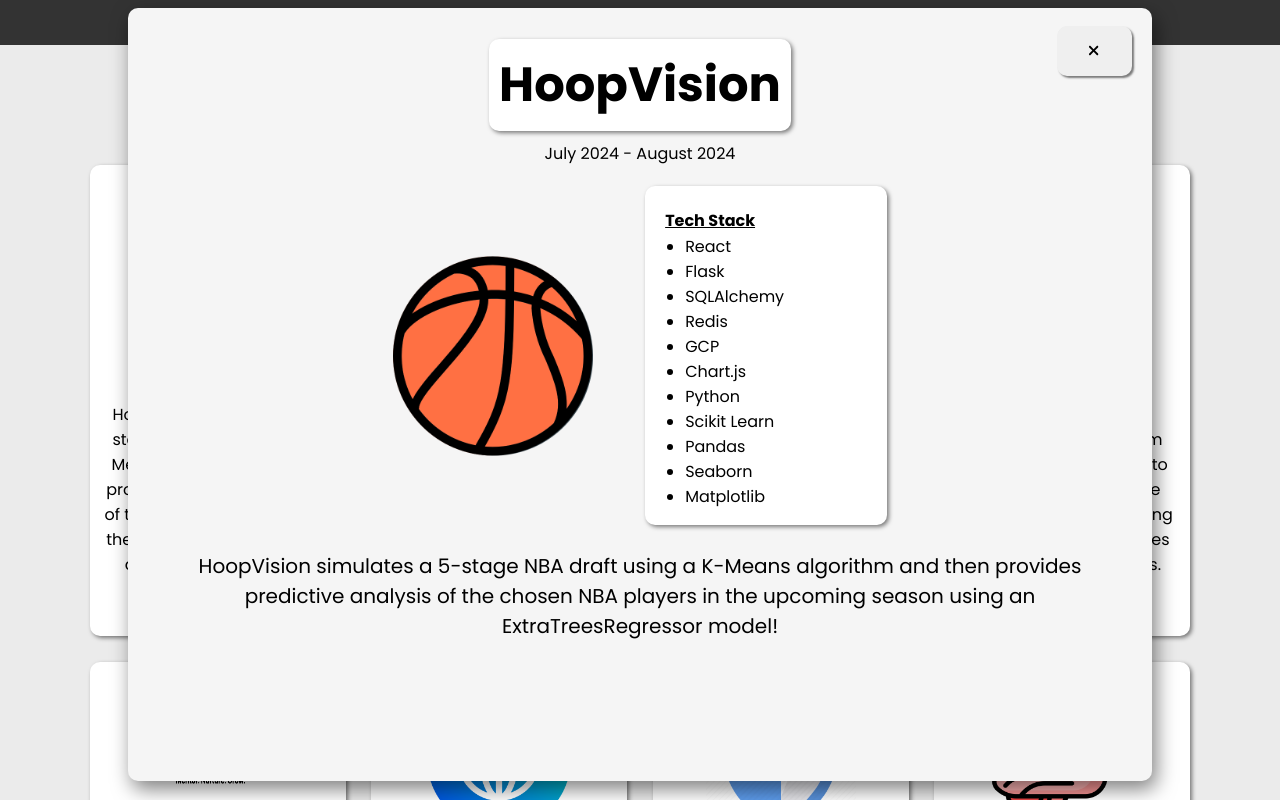
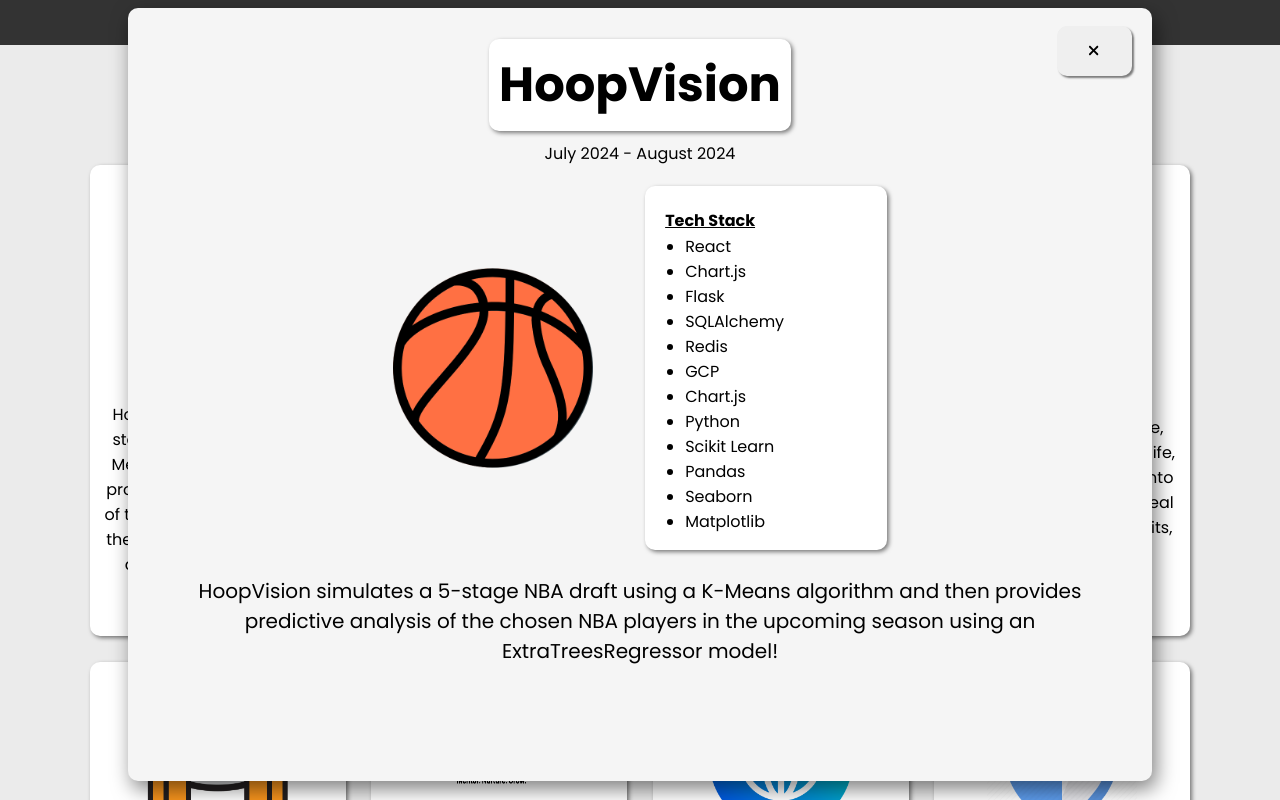
Before and after one commit to yashkukrecha/personalprojects, a React (Create React App) app in the folder personal-web/: page / in a window 1280 px wide. Both pictures are taken after a click on the element 217 px from the left and 1765 px from the top of the page. Shown: the part 1365-2165 px from the top of the page. Built offline with nearby package versions, Linux system fonts and the light colour scheme.

Commit message:
updated personal website, added stock trading platform project

```diff
--- a/personal-web/src/Components/FullScreenComponent.js
+++ b/personal-web/src/Components/FullScreenComponent.js
@@ -8,9 +8,10 @@ export default function FullScreenComponent(props) {
     const pro = props.project.toLowerCase();
 
     const info = [
-        ["React", "Flask", "SQLAlchemy", "Redis", "GCP", "Chart.js", "Python", "Scikit Learn", "Pandas", "Seaborn", "Matplotlib"],
+        ["React", "Chart.js", "Flask", "SQLAlchemy", "Redis", "GCP", "Chart.js", "Python", "Scikit Learn", "Pandas", "Seaborn", "Matplotlib"],
+        ["C++", "Multithreading (Pthread)", "Sockets", "TCP/IP", "Mutex", "Google Test", "CMake", "Valgrind"],
+        ["C", "Assembly", "Makefile", "GDB"],
         ["React Native", "React Navigation", "Expo", "Svelte", "Flask", "Python", "GCP", "OpenAI API", "Google Maps API"],
-        ["C", "Assembly"],
         ["React Native", "React Navigation", "React Native Calendar", "Expo", "Node.js", "GCP"],
         ["React", "Node.js", "JSON-to-CSV", "DataTables", "AWS RDS", "PostgreSQL", "Firebase Authentication"],
         ["React.js", "JavaScript", "Chart.js"],
@@ -19,8 +20,9 @@ export default function FullScreenComponent(props) {
 
     const data = [
         "July 2024 - August 2024",
+        "December 2024",
+        "September 2024 - Present",
         "November 2024",
-        "September 2024 - Present",
         "January 2024 - May 2024",
         "August 2024 - Present",
         "December 2023 - Present (Ongoing updates)",
--- a/personal-web/src/Components/Projects.js
+++ b/personal-web/src/Components/Projects.js
@@ -7,10 +7,11 @@ import {useState, useEffect} from 'react';
 
 export default function Projects() {
 
-    const list = ["HoopVision", "BioDex", "PINTOS", "Motiv8", "Seedling Volunteer Portal", "Personal Website", "MediGuard", "Brain Tumor Classification"];
+    const list = ["HoopVision", "Stock Trading Platform", "PINTOS", "BioDex", "Motiv8", "Seedling Volunteer Portal", "Personal Website", "MediGuard", "Brain Tumor Classification"];
     const desc = ["HoopVision simulates a 5-stage NBA draft using a K-Means algorithm and then provides predictive analysis of the chosen NBA players in the upcoming season using an ExtraTreesRegressor model!",
+                "A multithreaded, socket-based stock trading platform that models real-time stock updates, order management, and client-server communication.",
+                "PINTOS is an OS that manages concurrency with priority scheduling, system calls, virtual memory, page replacement mechanisms, a multilevel indexed file system, and synchronization.",
                 "With BioDex, step outside, snap photos of local wildlife, and instantly turn them into collectible cards that reveal each animal's unique traits, rarity, and ecological significance.",
-                "PINTOS is an OS that manages concurrency with priority scheduling, system calls, virtual memory, page replacement mechanisms, a multilevel indexed file system, and synchronization.",
                 "Motiv8 is a dynamic gym motivation app created to celebrate users' exercise achievements by capturing moments through pictures and relaying it to friends.",
                 "Seedling's volunteer portal streamlines the mentor volunteer hour logging process with reduced bugs, CSV downloadability and a sleek UI to enhance the user experience.",
                 "The website you're looking at! Created a project portfolio website using React, combining powerful front-end interactivity and efficient content management.",
```
Also changed, not shown: personal-web/src/Icons/stock trading platform.png (added).
